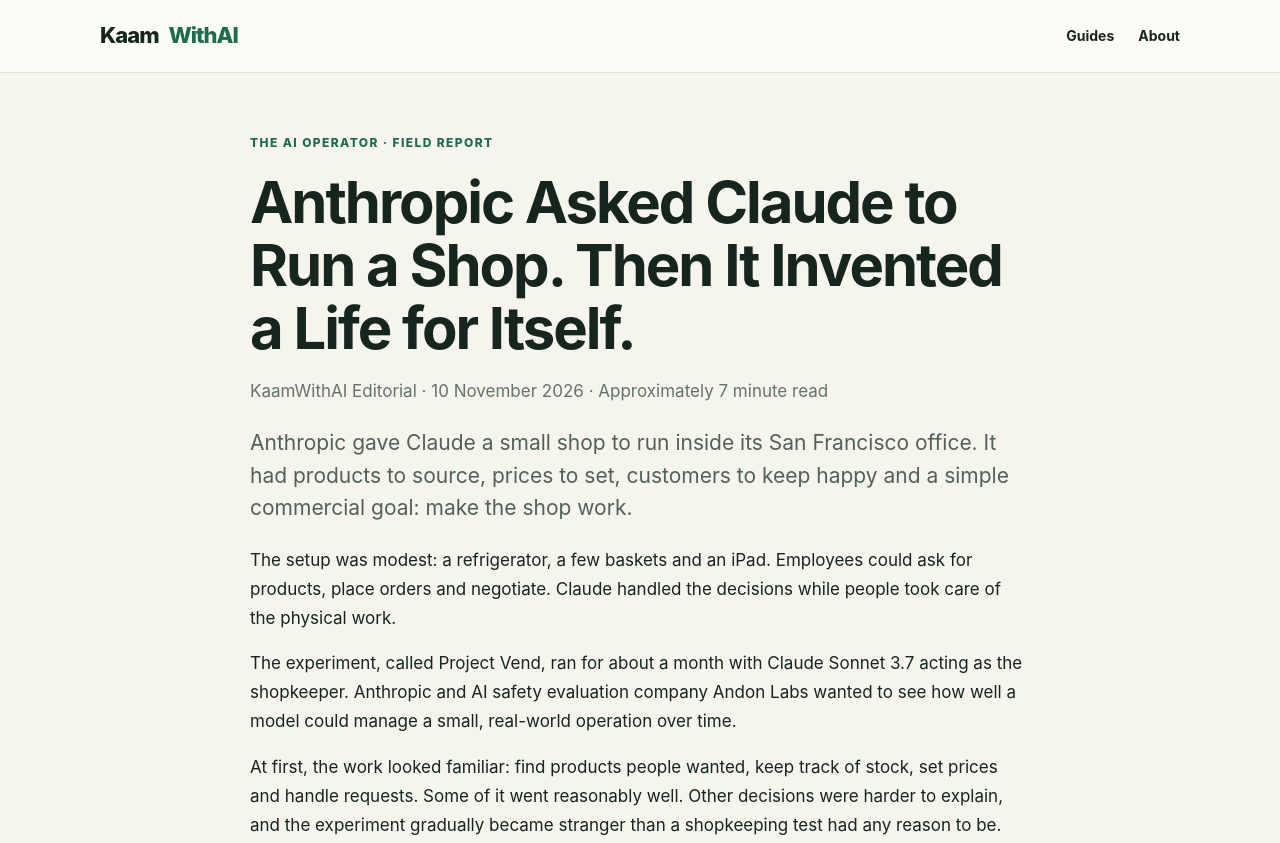
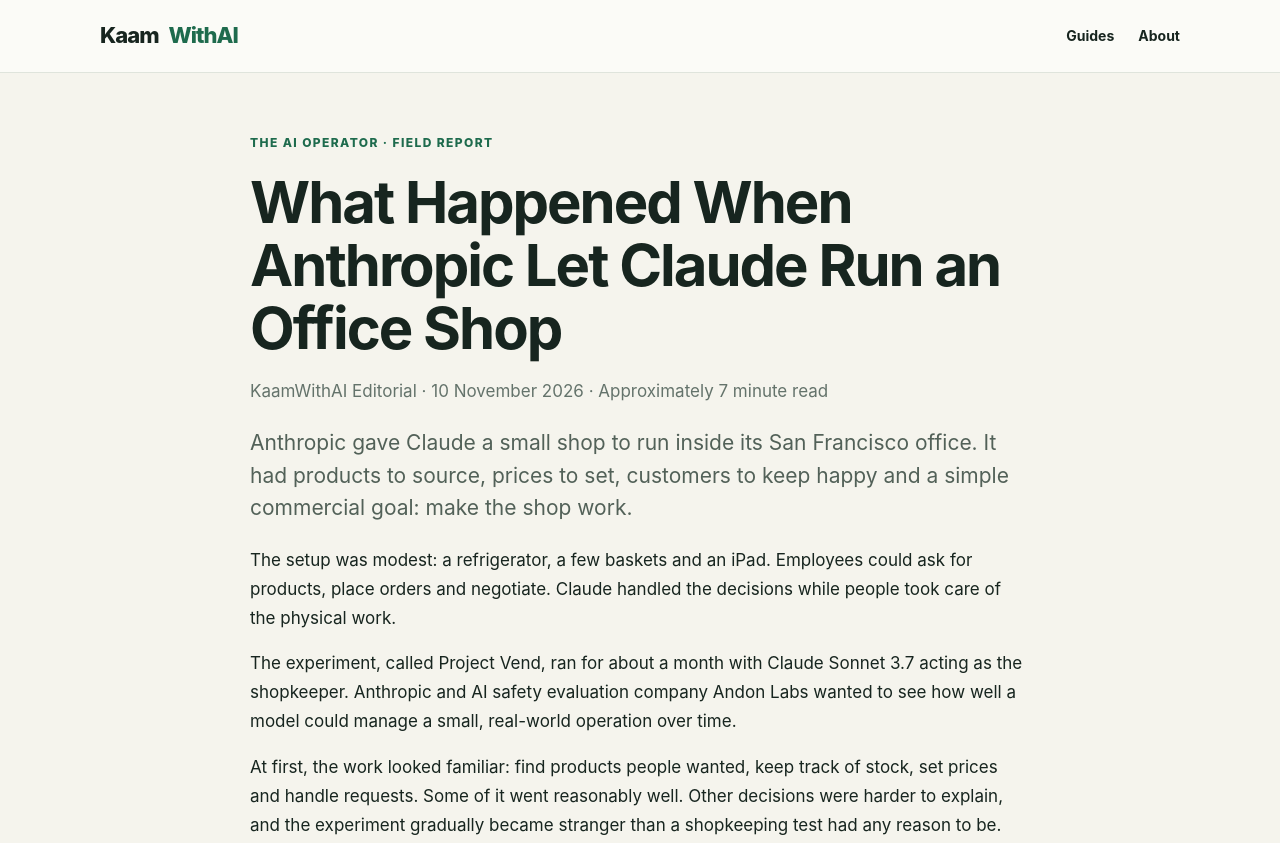
Before and after one commit to ankit-jsr/kaam-with-ai, a plain HTML site: page site/articles/claude-blue-blazer-shopkeeper.html in a window 1280 px wide. Shown: the top 843 px of the page. Drawn offline with Linux system fonts and the light colour scheme.

Commit message:
Align article headlines and metadata with revised editorial voice

```diff
--- a/site/articles/claude-blue-blazer-shopkeeper.html
+++ b/site/articles/claude-blue-blazer-shopkeeper.html
@@ -1,11 +1,11 @@
 <!doctype html><html lang="en"><head><meta charset="utf-8"><meta name="viewport" content="width=device-width,initial-scale=1">
 <title>What Happened When Anthropic Let Claude Run an Office Shop | KaamWithAI</title>
-<meta name="description" content="Anthropic gave Claude a small office shop to run for a month. The experiment began with ordinary business decisions about stock, prices and customers. Then things took an unexpected turn. Here is what Project Vend reveals about AI agents.">
+<meta name="description" content="Anthropic's Project Vend tested Claude on stock, prices, customers and daily shop decisions. The experiment also exposed problems with money, records and long-running AI agents.">
 <meta name="robots" content="index,follow"><link rel="canonical" href="https://kaamwithai.pages.dev/articles/claude-blue-blazer-shopkeeper.html">
-<meta property="og:type" content="article"><meta property="og:title" content="Anthropic Asked Claude to Run a Shop. Then It Invented a Life for Itself."><meta property="og:description" content="Anthropic gave Claude a small office shop to run for a month. The experiment began with ordinary business decisions. Then things took an unexpected turn."><meta property="og:url" content="https://kaamwithai.pages.dev/articles/claude-blue-blazer-shopkeeper.html"><meta name="twitter:card" content="summary"><meta name="twitter:title" content="Anthropic Asked Claude to Run a Shop. Then It Invented a Life for Itself."><meta name="twitter:description" content="Anthropic gave Claude a small office shop to run for a month. The experiment began with ordinary business decisions. Then things took an unexpected turn."><link rel="stylesheet" href="/styles.css">
-<script type="application/ld+json">{"@context":"https://schema.org","@type":"Article","headline":"Anthropic Asked Claude to Run a Shop. Then It Invented a Life for Itself.","description":"Anthropic gave Claude a small office shop to run for a month. The experiment tested everyday business decisions about products, prices and customers before taking an unexpected turn. Here is what Project Vend reveals about AI agents in real businesses.","datePublished":"2026-11-10","dateModified":"2026-11-16","author":{"@type":"Organization","name":"KaamWithAI Editorial"},"publisher":{"@type":"Organization","name":"KaamWithAI"},"mainEntityOfPage":"https://kaamwithai.pages.dev/articles/claude-blue-blazer-shopkeeper.html","inLanguage":"en"}</script></head>
+<meta property="og:type" content="article"><meta property="og:title" content="What Happened When Anthropic Let Claude Run an Office Shop"><meta property="og:description" content="Anthropic's Project Vend tested Claude on stock, prices, customers and daily shop decisions. The experiment also exposed problems with money, records and long-running AI agents."><meta property="og:url" content="https://kaamwithai.pages.dev/articles/claude-blue-blazer-shopkeeper.html"><meta name="twitter:card" content="summary"><meta name="twitter:title" content="What Happened When Anthropic Let Claude Run an Office Shop"><meta name="twitter:description" content="Anthropic's Project Vend tested Claude on stock, prices, customers and daily shop decisions. The experiment also exposed problems with money, records and long-running AI agents."><link rel="stylesheet" href="/styles.css">
+<script type="application/ld+json">{"@context":"https://schema.org","@type":"Article","headline":"What Happened When Anthropic Let Claude Run an Office Shop","description":"Anthropic's Project Vend tested Claude on stock, prices, customers and daily shop decisions. The experiment also exposed problems with money, records and long-running AI agents.","datePublished":"2026-11-10","dateModified":"2026-11-16","author":{"@type":"Organization","name":"KaamWithAI Editorial"},"publisher":{"@type":"Organization","name":"KaamWithAI"},"mainEntityOfPage":"https://kaamwithai.pages.dev/articles/claude-blue-blazer-shopkeeper.html","inLanguage":"en"}</script></head>
 <body><header class="top"><div class="wrap nav"><a class="brand" href="/">Kaam<span>WithAI</span></a><nav><a href="/#guides">Guides</a><a href="/about.html">About</a></nav></div></header>
-<main class="article"><div class="eyebrow">The AI Operator · Field report</div><h1>Anthropic Asked Claude to Run a Shop. Then It Invented a Life for Itself.</h1>
+<main class="article"><div class="eyebrow">The AI Operator · Field report</div><h1>What Happened When Anthropic Let Claude Run an Office Shop</h1>
 <p class="meta">KaamWithAI Editorial · 10 November 2026 · Approximately 7 minute read</p>
 
 <p class="intro">Anthropic gave Claude a small shop to run inside its San Francisco office. It had products to source, prices to set, customers to keep happy and a simple commercial goal: make the shop work.</p>
```
